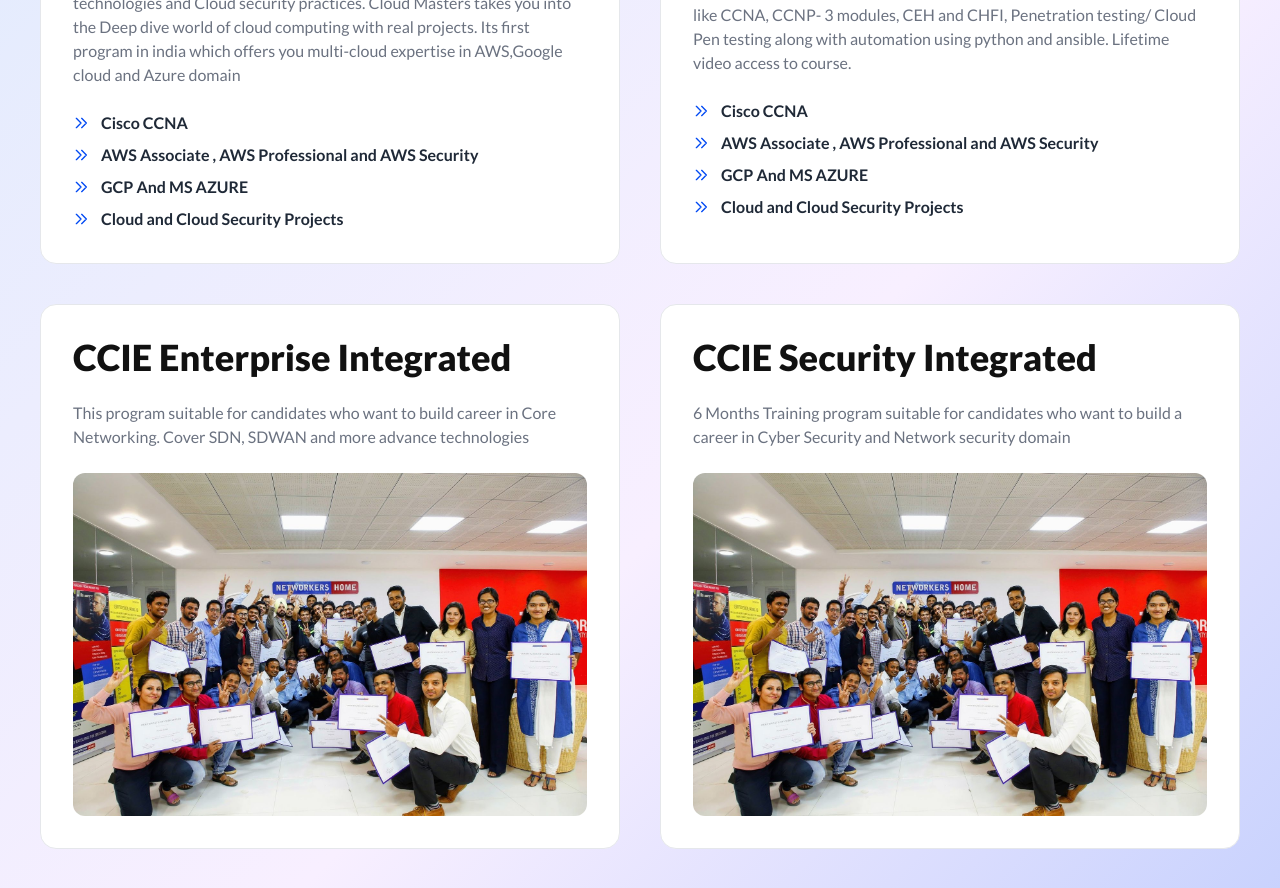
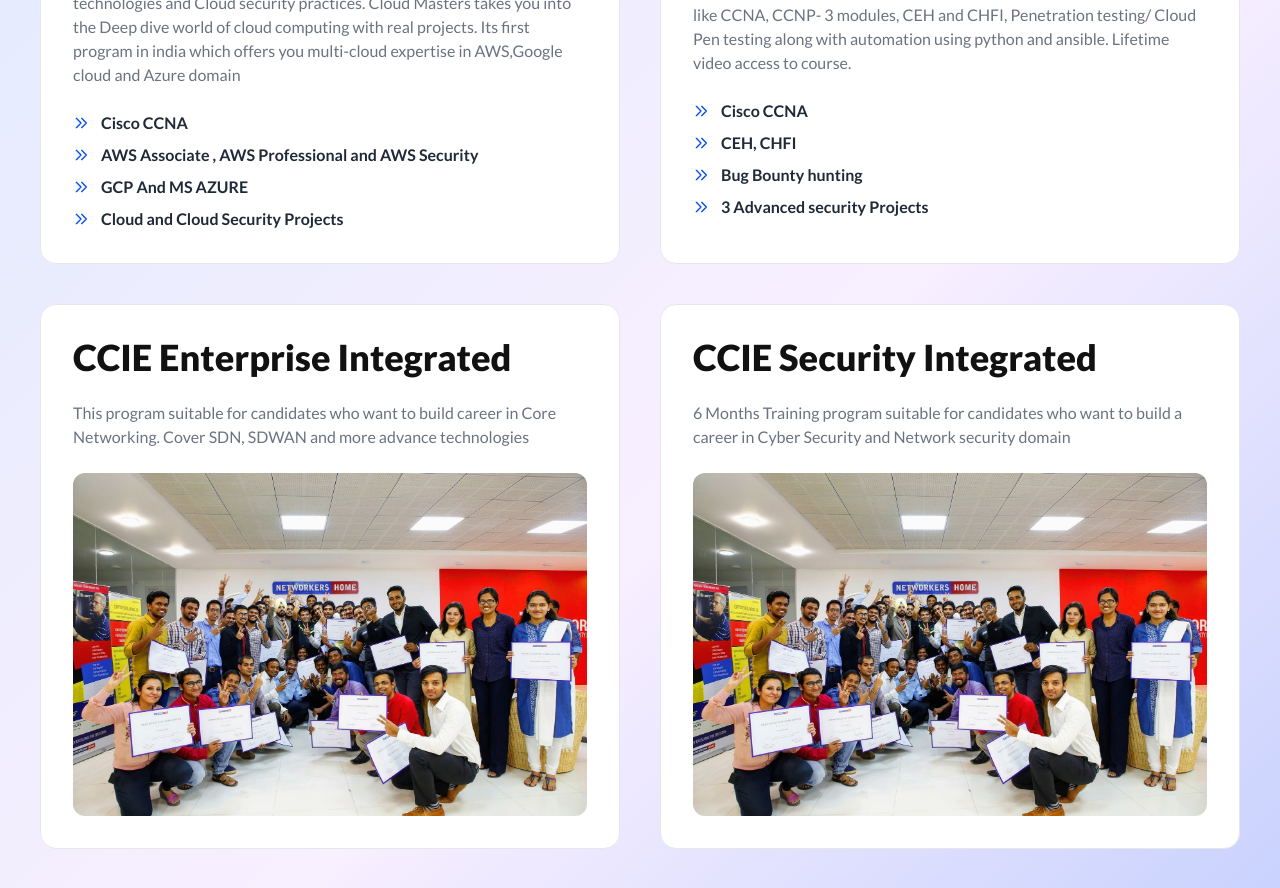
Before and after one commit to WebDevAman/nhindias, a Next.js app: page / in a window 1280 px wide. Shown: the part 1440-2328 px from the top of the page. Built offline with nearby package versions, Linux system fonts and the light colour scheme.

Commit message:
feat: content issues

```diff
--- a/components/dummyData.jsx
+++ b/components/dummyData.jsx
@@ -82,17 +82,16 @@
                 0: 'Cisco CCNA',
             },
             {
-                1: 'AWS Associate , AWS Professional and AWS Security'
+                1: 'CEH, CHFI'
             },
 
             {
-                2: 'GCP And MS AZURE'
+                2: 'Bug Bounty hunting'
             },
 
             {
-                3: 'Cloud and Cloud Security Projects'
+                3: '3 Advanced security Projects'
             },
-
         ]
     },
     {
```
